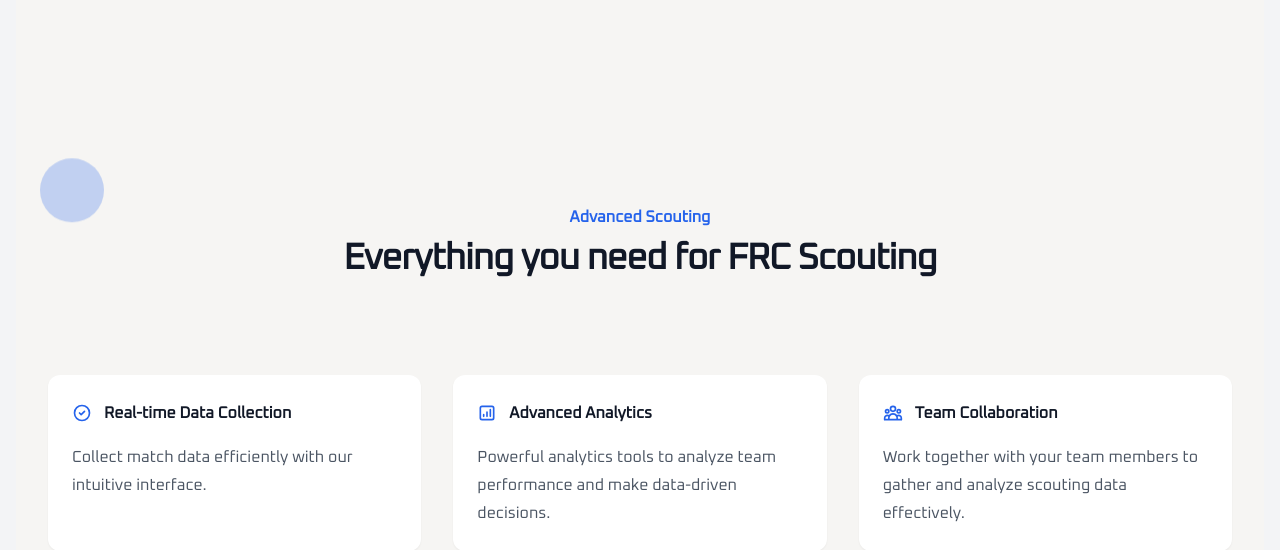
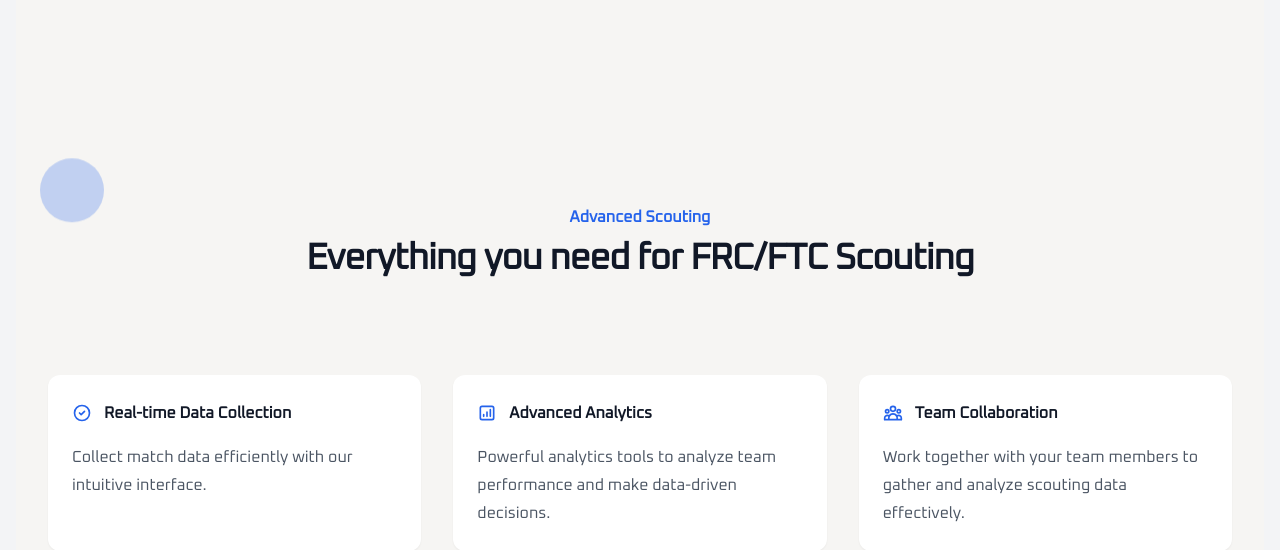
Before and after one commit to cherriae/FTC-Castle, a Flask app: page / in a window 1280 px wide. Shown: the part 537-1087 px from the top of the page. Run offline with Flask 3, Linux system fonts and the light colour scheme; style sheets or scripts are compiled from the project's sources; parts of the project's set-up code (start-up, migrations or seed data) failed here and were passed over; some libraries are stand-ins or nearby versions.

Commit message:
Fix a typo

```diff
--- a/app/templates/index.html
+++ b/app/templates/index.html
@@ -54,7 +54,7 @@
             <div class="mx-auto max-w-2xl lg:text-center">
                 <h2 class="text-base font-semibold leading-7 text-blue-600">Advanced Scouting</h2>
                 <p class="mt-2 text-3xl font-bold tracking-tight text-gray-900 sm:text-4xl">
-                    Everything you need for FRC Scouting
+                    Everything you need for FRC/FTC Scouting
                 </p>
             </div>
             <div class="mx-auto mt-16 max-w-2xl sm:mt-20 lg:mt-24 lg:max-w-none">
```
